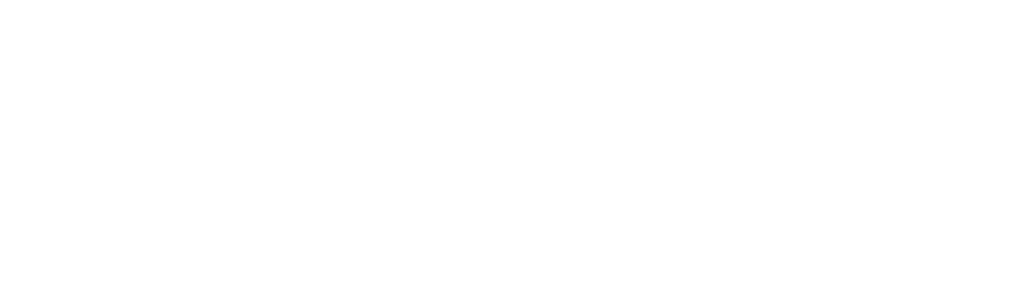
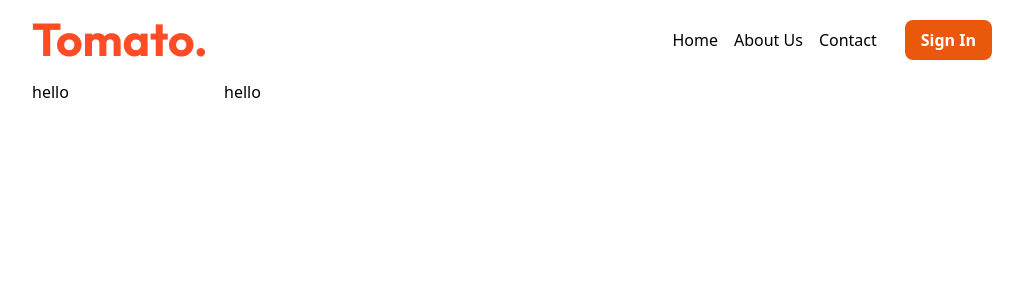
Before and after one commit to Sudhanshusingh315/foodOrderingApp, a React (Vite) app in the folder frontend/: page /checkout in a window 1280 px wide. Before the commit this address had no page. Shown: the top 300 px of the page, without its empty margins (128-1151 px from the left). Built offline with nearby package versions, Linux system fonts and the light colour scheme.

Commit message:
starting with backend

```diff
--- a/frontend/src/App.jsx
+++ b/frontend/src/App.jsx
@@ -5,6 +5,7 @@
 import Login from "./pages/Login";
 import Signup from "./pages/Signup";
 import Cart from "./pages/Cart";
+import ProceedToCheckOut from "./pages/PTCO";
 
 function App() {
   return (
@@ -13,6 +14,7 @@
         <Route path="/" element={<Index />}>
           <Route path="/" element={<Home />} />
           <Route path="/cart" element={<Cart />} />
+        <Route path="/checkout" element={<ProceedToCheckOut />} />
         </Route>
         <Route path="/login" element={<Login />} />
         <Route path="/signup" element={<Signup />} />
--- /dev/null
+++ b/frontend/src/pages/PTCO.jsx
@@ -0,0 +1,8 @@
+export default function ProceedToCheckOut(){
+    return (
+        <div className="container h-screen sm:grid sm:grid-cols-5">
+            <div className="w-20 h-20">hello</div>
+            <div className="w-20 h-20">hello</div>
+        </div>
+    )
+}
```
